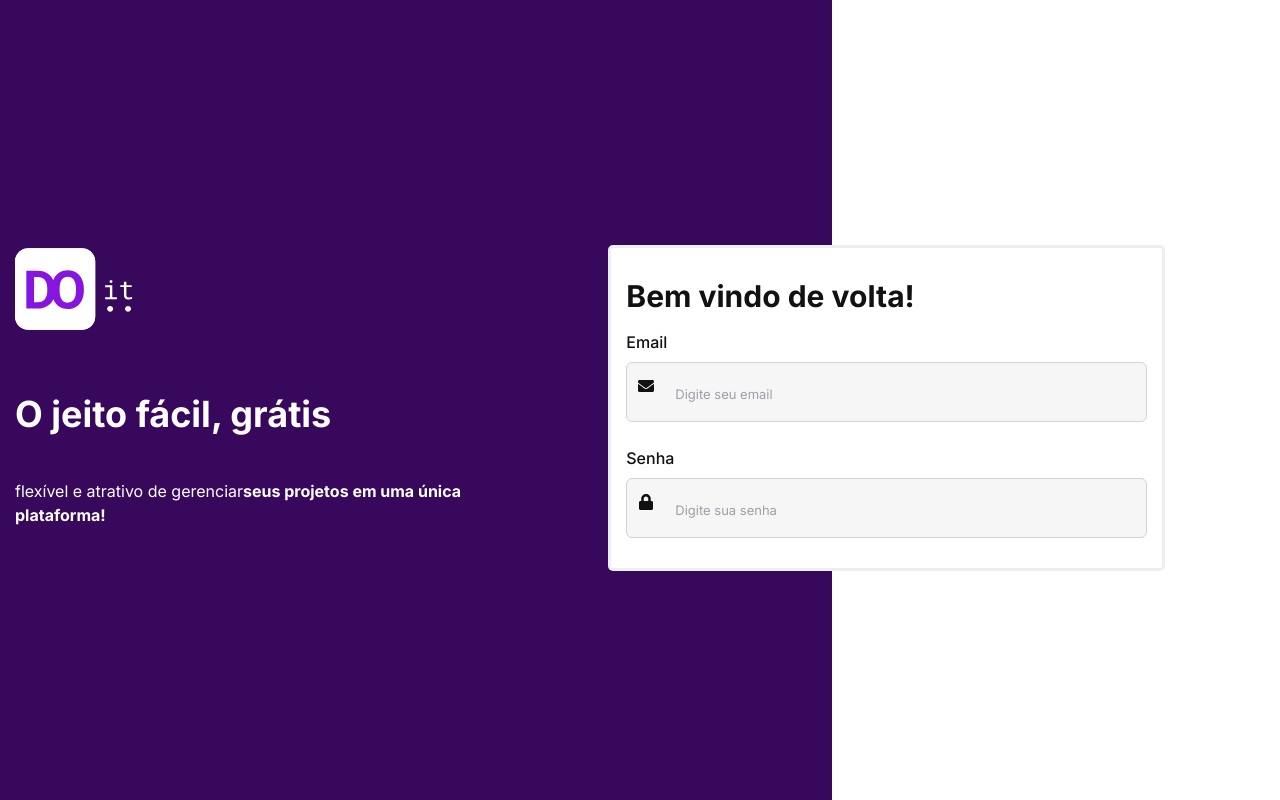
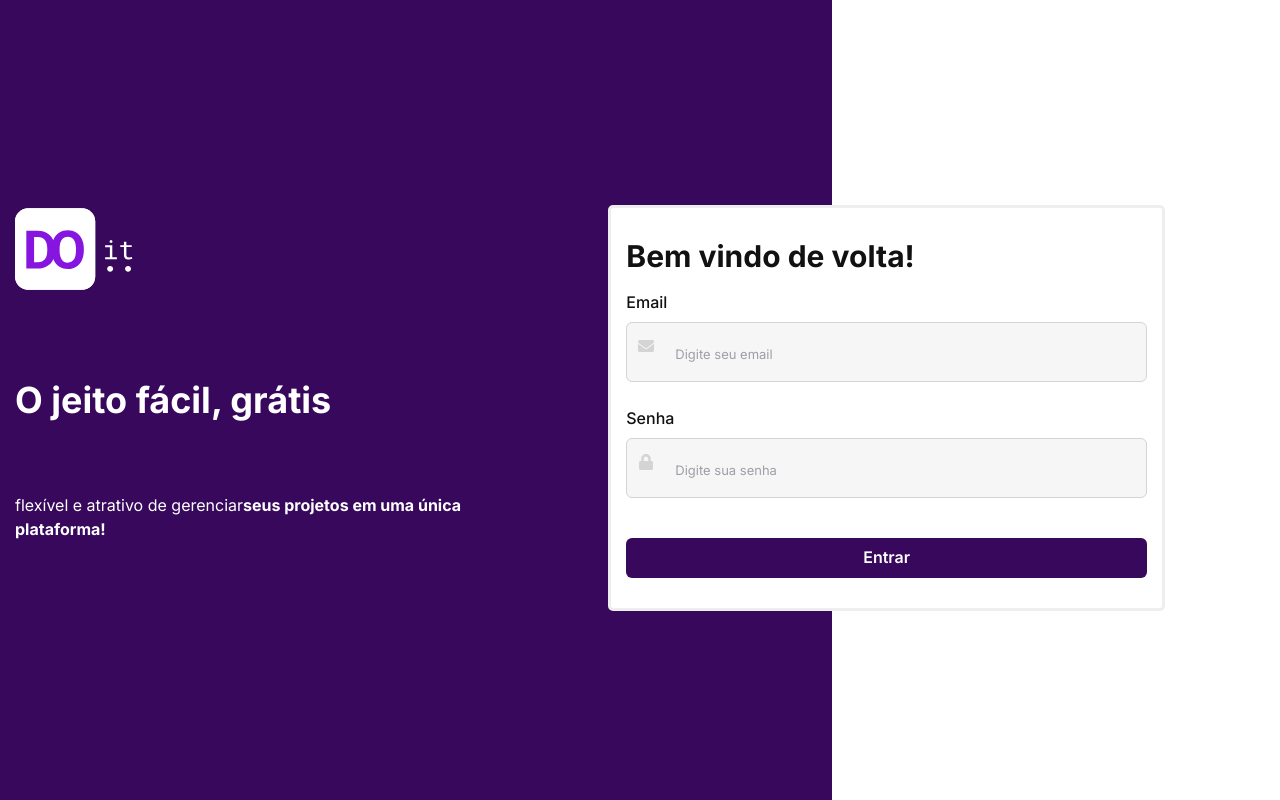
Before and after one commit to rich-dacan/Do-It, a React (Create React App) app: page / in a window 1280 px wide. Built offline with nearby package versions, Linux system fonts and the light colour scheme.

Commit message:
feat :sparkles: creation of the four input business rules: standard, focus, complete and error

```diff
--- a/src/components/Form/Input/index.tsx
+++ b/src/components/Form/Input/index.tsx
@@ -1,9 +1,10 @@
-import React from 'react'
+import React, { forwardRef, ForwardRefRenderFunction } from 'react'
 import { useState, useEffect, useCallback, useRef } from 'react'
 import { FormControl, FormErrorMessage, FormLabel, Input as ChakraInput, InputProps as ChakraInputProps, InputLeftElement, InputGroup } from '@chakra-ui/react'
 import { FaExclamation} from 'react-icons/fa'
 import { FieldError } from 'react-hook-form'
 import { IconType } from 'react-icons/lib'
+import { resourceUsage } from 'process'
 
 /*
   Usa-se o extends para herdar todas as props vindo do InputProps do Chakra UI como as estilizações por exemplo;
@@ -14,29 +15,90 @@ interface InputProps extends ChakraInputProps {
   label?: string,
   error?: FieldError | null
   icon?: IconType,
-
 }
 
-export const Input = ({name, error = null, icon:Icon, label, ...rest}: InputProps) => {
+// Criado uma tipagem pra definir os tipos de cada elemento do objeto abaixo
+type inputVariationOptions = {
+  [key: string]: string,
+}
+
+const inputVariations: inputVariationOptions = {
+  error: 'red.500',
+  default: 'gray.200',
+  focus: 'purple.800',
+  filled: 'green.500',
+}
+
+const InputBase: ForwardRefRenderFunction<HTMLInputElement, InputProps> = (
+{ name, error = null, icon:Icon, label, ...rest }, ref
+) => {
+
+    // const inputsRef = useRef<HTMLInputElement>(null)
+
+  const [variation, setVariation] = useState('default')
+  const [value, setValue]         = useState('')
+
+
+  useEffect(() => {
+
+    if(error) {
+      return setVariation('error')
+    }
+
+  }, [error])
+
+  const handleInputFocus = useCallback(() => {
+
+    if(!error) {
+      return setVariation('focus')
+    }
+
+  }, [error])
+
+  const handleInputBlur = useCallback(() => {
+
+    if(value.length > 0 && !error) {
+
+      return setVariation('filled')
+    }
+
+  }, [error, value])
+
   return (
-    <FormControl>
+    <FormControl isInvalid={!!error}>
       {/*
           !! Converte pra boolean
           Se label existir, renderize <FormLabel/>
       */}
-      {!!label && <FormLabel>{label}</FormLabel>}
+      {!!label && <FormLabel>{ label }</FormLabel>}
 
       <InputGroup flexDirection={"column"}>
       {Icon &&
-        <InputLeftElement mt={"1"} >
+        <InputLeftElement color={ inputVariations[variation] } mt={"1"} >
           <Icon/>
         </InputLeftElement>
       }
-        <ChakraInput {...rest} name={name} bg={"gray.50"} variant={"outline"} _hover={{bg: "gray.100"}} _placeholder={{color: "gray.300", fontSize: "small"}} size={"lg"} h={"60px"} />
+        <ChakraInput
+          ref={ref}
+          {...rest}
+          name={name}
+          color={ inputVariations[variation] }
+          borderColor={ inputVariations[variation] }
+          onFocus={ handleInputFocus }
+          onBlurCapture={ handleInputBlur }
+          onChangeCapture={(e) => setValue(e.currentTarget.value)}
+          bg={"gray.50"}
+          variant={"outline"}
+          _hover={{bg: "gray.100"}}
+          _placeholder={{color: "gray.300", fontSize: "small"}}
+          size={"lg"} h={"60px"}
+        />
 
         {!!error && <FormErrorMessage>{error.message}</FormErrorMessage>}
+
       </InputGroup>
 
     </FormControl>
   )
 }
+export const Input =  forwardRef(InputBase)
--- a/src/pages/Login/index.tsx
+++ b/src/pages/Login/index.tsx
@@ -1,12 +1,32 @@
-import { Flex, Grid, Heading, Image, Text, VStack } from '@chakra-ui/react'
+import { Button, Flex, Grid, Heading, Image, Text, VStack } from '@chakra-ui/react'
 import React from 'react'
-import { useForm } from 'react-hook-form'
+import { useForm, SubmitHandler } from 'react-hook-form'
+import { yupResolver } from '@hookform/resolvers/yup'
+import * as yup from 'yup'
+
 import { FaEnvelope, FaLock } from 'react-icons/fa'
 import Logo from '../../assets/logo-secondary.svg'
 import {Input} from '../../components/Form/Input'
 
+interface SignInData {
+  email: string,
+  password: string,
+  // onSubmit: SubmitHandler<FormValues>,
+}
+
 export const Login = () => {
-  const { formState: {errors}, register, handleSubmit} = useForm()
+
+  const signInSchema = yup.object().shape({
+    email: yup.string().required("Email obrigatório!").email('Email inválido!'),
+    password: yup.string().required('Senha obrigatória!').min(8),
+  })
+
+  const { formState: { errors }, register, handleSubmit} = useForm<SignInData>({
+    resolver: yupResolver(signInSchema)
+  })
+
+  const handleSignIn = (data: SignInData) => console.log(data)
+
   return (
     <Flex
       p={"10px 15px "}
@@ -15,26 +35,58 @@ export const Login = () => {
       bgGradient={"linear(to-r, purple.800 65%, #fff 35%)"}
       color={"#fff"}
     >
-      <Flex w={"100%"} justify={"center"} flexDirection={"row"}>
+      <Flex
+        w={"100%"}
+        justify={"center"}
+        flexDirection={"row"}
+      >
         <Grid w={"100%"} paddingRight={"100px"}>
 
-         <Image src={Logo} alt={"do_it_logo"} boxSize={"120px"}/>
-         <Heading as={"h1"}> O jeito fácil, grátis </Heading>
-         <Text>
-           flexível e atrativo de gerenciar
-           <b>seus projetos em uma única plataforma!</b>
-         </Text>
+          <Image src={Logo} alt={"do_it_logo"} boxSize={"120px"}/>
+          <Heading as={"h1"}>
+            O jeito fácil, grátis
+          </Heading>
+          <Text>
+            flexível e atrativo de gerenciar
+            <b>seus projetos em uma única plataforma!</b>
+          </Text>
         </Grid>
-        <Grid as={"form"} mt={"4"} w={"100%"} p={"30px 15px"} border={"3px solid"} borderColor={"gray.100"} borderRadius={"5px"} bg={"#FFF"} color={"gray.900"} mr={"100px"}>
+        <Grid
+          onSubmit={ handleSubmit(handleSignIn) }
+          as={"form"}
+          mt={"4"}
+          w={"100%"}
+          p={"30px 15px"}
+          border={"3px solid"}
+          borderColor={"gray.100"}
+          borderRadius={"5px"}
+          bg={"#FFF"}
+          color={"gray.900"}
+          mr={"100px"}
+        >
           <Heading size={"lg"}>
             Bem vindo de volta!
           </Heading>
           <VStack mt={"4"} spacing={"6"}>
-            <Input placeholder='Digite seu email' icon={FaEnvelope} name='email' label='Email'/>
-            <Input type={"password"} placeholder='Digite sua senha' icon={FaLock} label='Senha' {...register("password")}/>
+            <Input
+              type={"email"}
+              placeholder='Digite seu email'
+              icon={FaEnvelope}
+              label='Email'
+              error={errors.email}
+              {...register("email")}
+            />
+            <Input
+              type={"password"}
+              placeholder='Digite sua senha'
+              icon={FaLock}
+              label='Senha'
+              error={errors.password}
+              {...register("password")}
+            />
           </VStack>
+          <Button type='submit' mt={"40px"} bg={'purple.800'} color={"#fff"}> Entrar </Button>
         </Grid>
-
       </Flex>
     </Flex>
   )
```
